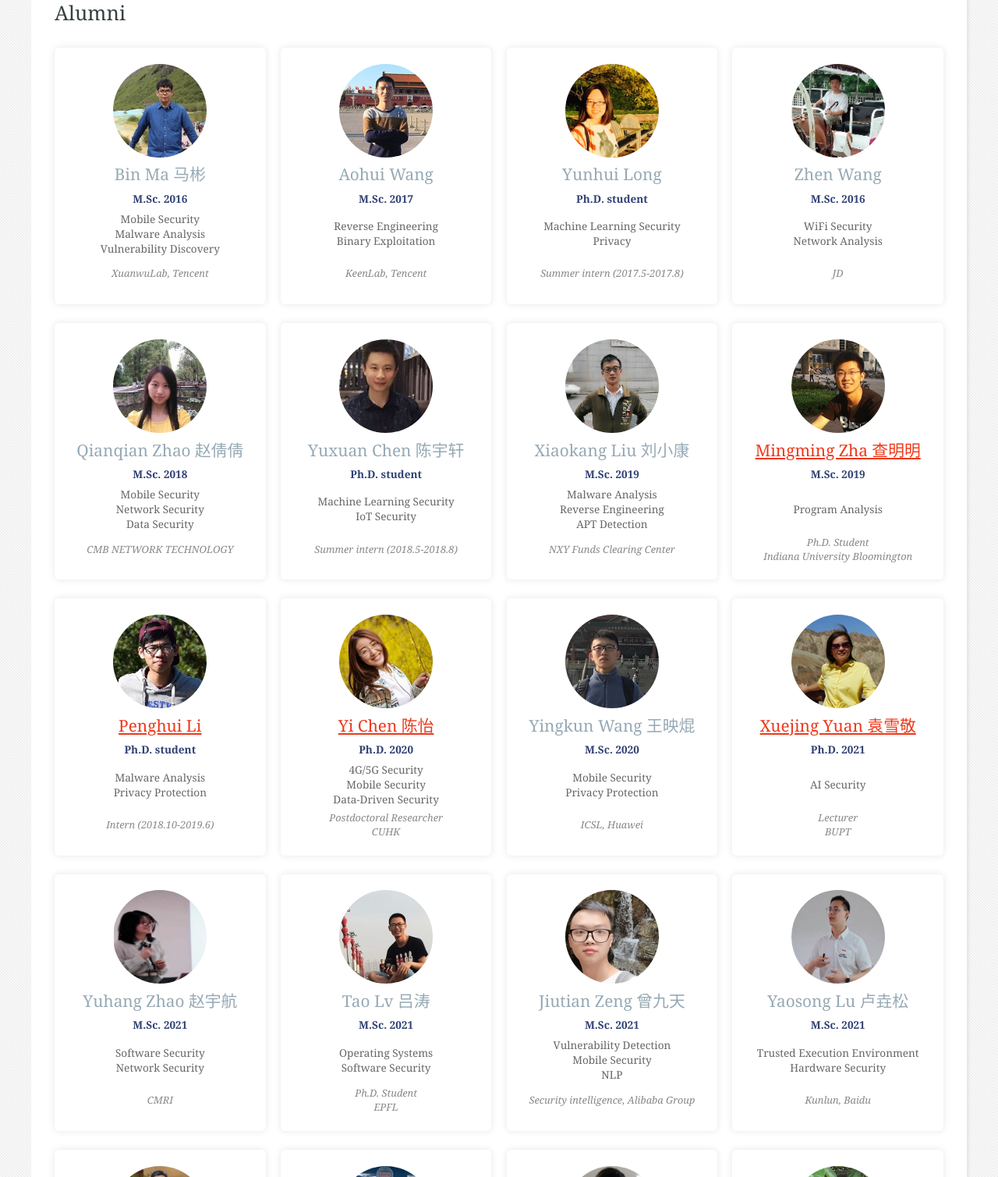
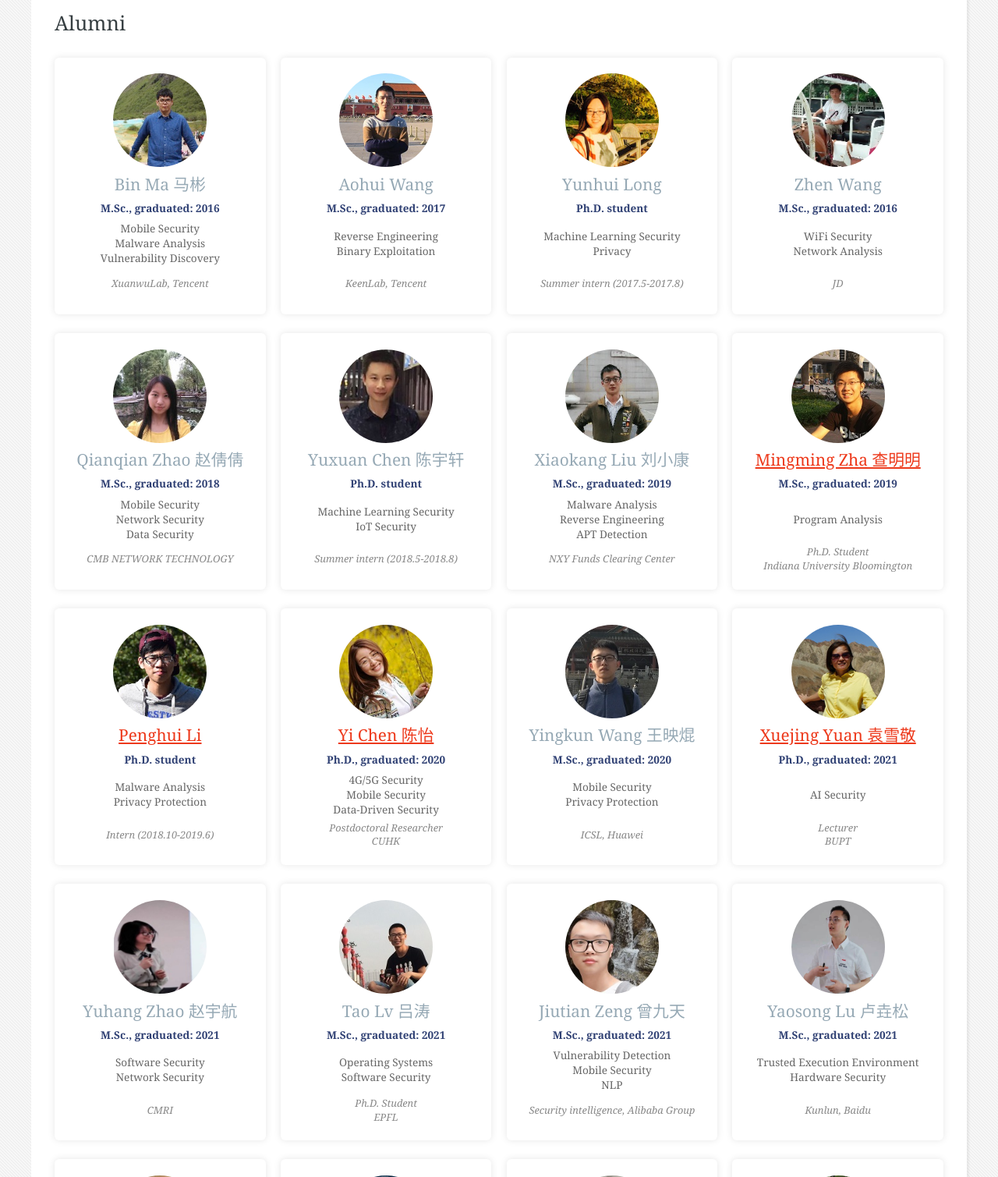
Before and after one commit to kaichenorg/kaichenorg.github.io, a PHP site: page /People.html in a window 1280 px wide. Shown: the part 4991-6500 px from the top of the page at 78% size. Run offline with PHP 8.4, Linux system fonts and the light colour scheme.

Commit message:
Polish People nav, alumni labels, publication spacing; add hidden visit counter
- People: make the sticky section nav more noticeable (frosted bar, clear
  border + shadow, taller, stronger pills)
- People: alumni meta shows 'graduated' explicitly (e.g. M.Sc., graduated: 2025)
- Publication: tighten per-paper vertical padding
- index: add a transparent (select-to-reveal) visit counter via counterapi.dev

Co-Authored-By: Claude <noreply@anthropic.com>

```diff
--- a/People.html
+++ b/People.html
@@ -356,14 +356,14 @@
 					<li>
 						<img src="images/BinMa.jpg" alt="Bin Ma" />
 						<h3>Bin Ma 马彬</h3>
-						<div class="person-meta">M.Sc. 2016</div>
+						<div class="person-meta">M.Sc., graduated: 2016</div>
 						<div class="person-interest">Mobile Security<br />Malware Analysis<br />Vulnerability Discovery</div>
 						<div class="person-dest">XuanwuLab, Tencent</div>
 					</li>
 					<li>
 						<img src="images/AohuiWang.jpg" alt="Aohui Wang" />
 						<h3>Aohui Wang</h3>
-						<div class="person-meta">M.Sc. 2017</div>
+						<div class="person-meta">M.Sc., graduated: 2017</div>
 						<div class="person-interest">Reverse Engineering<br />Binary Exploitation</div>
 						<div class="person-dest">KeenLab, Tencent</div>
 					</li>
@@ -377,14 +377,14 @@
 					<li>
 						<img src="images/ZhenWang.jpg" alt="Zhen Wang" />
 						<h3>Zhen Wang</h3>
-						<div class="person-meta">M.Sc. 2016</div>
+						<div class="person-meta">M.Sc., graduated: 2016</div>
 						<div class="person-interest">WiFi Security<br />Network Analysis</div>
 						<div class="person-dest">JD</div>
 					</li>
 					<li>
 						<img src="images/QianqianZhao.jpg" alt="Qianqian Zhao" />
 						<h3>Qianqian Zhao 赵倩倩</h3>
-						<div class="person-meta">M.Sc. 2018</div>
+						<div class="person-meta">M.Sc., graduated: 2018</div>
 						<div class="person-interest">Mobile Security<br />Network Security<br />Data Security</div>
 						<div class="person-dest">CMB NETWORK TECHNOLOGY</div>
 					</li>
@@ -398,14 +398,14 @@
 					<li>
 						<img src="images/XiaokangLiu.jpg" alt="Xiaokang Liu" />
 						<h3>Xiaokang Liu 刘小康</h3>
-						<div class="person-meta">M.Sc. 2019</div>
+						<div class="person-meta">M.Sc., graduated: 2019</div>
 						<div class="person-interest">Malware Analysis<br />Reverse Engineering<br />APT Detection</div>
 						<div class="person-dest">NXY Funds Clearing Center</div>
 					</li>
 					<li>
 						<img src="images/MingmingZha.jpg" alt="Mingming Zha" />
 						<h3><a href="https://sites.google.com/view/mingmingzha" target="view_window">Mingming Zha 查明明</a></h3>
-						<div class="person-meta">M.Sc. 2019</div>
+						<div class="person-meta">M.Sc., graduated: 2019</div>
 						<div class="person-interest">Program Analysis</div>
 						<div class="person-dest">Ph.D. Student<br />Indiana University Bloomington</div>
 					</li>
@@ -419,112 +419,112 @@
 					<li>
 						<img src="images/YiChen.jpg" alt="Yi Chen" />
 						<h3><a href="https://sites.google.com/view/chenyi1" target="view_window">Yi Chen 陈怡</a></h3>
-						<div class="person-meta">Ph.D. 2020</div>
+						<div class="person-meta">Ph.D., graduated: 2020</div>
 						<div class="person-interest">4G/5G Security<br />Mobile Security<br />Data-Driven Security</div>
 						<div class="person-dest">Postdoctoral Researcher<br />CUHK</div>
 					</li>
 					<li>
 						<img src="images/YingkunWang.jpg" alt="Yingkun Wang" />
 						<h3>Yingkun Wang 王映焜</h3>
-						<div class="person-meta">M.Sc. 2020</div>
+						<div class="person-meta">M.Sc., graduated: 2020</div>
 						<div class="person-interest">Mobile Security<br />Privacy Protection</div>
 						<div class="person-dest">ICSL, Huawei</div>
 					</li>
 					<li>
 						<img src="images/XuejingYuan.jpg" alt="Xuejing Yuan" />
 						<h3><a href="https://sites.google.com/view/xjyuan/" target="view_window">Xuejing Yuan 袁雪敬</a></h3>
-						<div class="person-meta">Ph.D. 2021</div>
+						<div class="person-meta">Ph.D., graduated: 2021</div>
 						<div class="person-interest">AI Security</div>
 						<div class="person-dest">Lecturer<br />BUPT</div>
 					</li>
 					<li>
 						<img src="images/YuhangZhao.jpg" alt="Yuhang Zhao" />
 						<h3>Yuhang Zhao 赵宇航</h3>
-						<div class="person-meta">M.Sc. 2021</div>
+						<div class="person-meta">M.Sc., graduated: 2021</div>
 						<div class="person-interest">Software Security<br />Network Security</div>
 						<div class="person-dest">CMRI</div>
 					</li>
 					<li>
 						<img src="images/TaoLv.jpg" alt="Tao Lv" />
 						<h3>Tao Lv 吕涛</h3>
-						<div class="person-meta">M.Sc. 2021</div>
+						<div class="person-meta">M.Sc., graduated: 2021</div>
 						<div class="person-interest">Operating Systems<br />Software Security</div>
 						<div class="person-dest">Ph.D. Student<br />EPFL</div>
 					</li>
 					<li>
 						<img src="images/JiutianZeng.jpg" alt="Jiutian Zeng" />
 						<h3>Jiutian Zeng 曾九天</h3>
-						<div class="person-meta">M.Sc. 2021</div>
+						<div class="person-meta">M.Sc., graduated: 2021</div>
 						<div class="person-interest">Vulnerability Detection<br />Mobile Security<br />NLP</div>
 						<div class="person-dest">Security intelligence, Alibaba Group</div>
 					</li>
 					<li>
 						<img src="images/YaosongLu.jpg" alt="Yaosong Lu" />
 						<h3>Yaosong Lu 卢垚松</h3>
-						<div class="person-meta">M.Sc. 2021</div>
+						<div class="person-meta">M.Sc., graduated: 2021</div>
 						<div class="person-interest">Trusted Execution Environment<br />Hardware Security</div>
 						<div class="person-dest">Kunlun, Baidu</div>
 					</li>
 					<li>
 						<img src="images/YingzheHe.jpg" alt="Yingzhe He" />
 						<h3>Yingzhe He 何英哲</h3>
-						<div class="person-meta">Ph.D. 2022</div>
+						<div class="person-meta">Ph.D., graduated: 2022</div>
 						<div class="person-interest">AI Security</div>
 						<div class="person-dest">Shield Lab, Huawei.</div>
 					</li>
 					<li>
 						<img src="images/JiangshanZhang.jpg" alt="JiangshanZhang" />
 						<h3>Jiangshan Zhang 章江山</h3>
-						<div class="person-meta">M.Sc. 2022</div>
+						<div class="person-meta">M.Sc., graduated: 2022</div>
 						<div class="person-interest">AI Security<br />Network Traffic Security</div>
 						<div class="person-dest">Zhuque Lab, Tencent</div>
 					</li>
 					<li>
 						<img src="images/ChaoyangLin.jpg" alt="Chaoyang Lin" />
 						<h3>Chaoyang Lin 林超阳</h3>
-						<div class="person-meta">M.Sc. 2022</div>
+						<div class="person-meta">M.Sc., graduated: 2022</div>
 						<div class="person-interest">IoT Security<br />Mobile Security<br />System Security</div>
 						<div class="person-dest">MES, NIO</div>
 					</li>
 					<li>
 						<img src="images/RuishiLi.jpg" alt="Ruishi Li" />
 						<h3>Ruishi Li 李蕊诗</h3>
-						<div class="person-meta">M.Sc. 2022</div>
+						<div class="person-meta">M.Sc., graduated: 2022</div>
 						<div class="person-interest">Software Security<br />NLP<br />AI Security</div>
 						<div class="person-dest">Ph.D. Student<br />NUS</div>
 					</li>
 					<li>
 						<img src="images/XingboHu.jpg" alt="Xingbo Hu" />
 						<h3>Xingbo Hu 胡兴波</h3>
-						<div class="person-meta">M.Sc. 2022</div>
+						<div class="person-meta">M.Sc., graduated: 2022</div>
 						<div class="person-interest">AI Security</div>
 						<div class="person-dest">Huawei</div>
 					</li>
 					<li>
 						<img src="images/PeiyuanZong.jpg" alt="Peiyuan Zong" />
 						<h3>Peiyuan Zong 宗珮媛</h3>
-						<div class="person-meta">Ph.D. 2023</div>
+						<div class="person-meta">Ph.D., graduated: 2023</div>
 						<div class="person-interest">Underground Market<br />Privacy & Security<br />Network Attack & Defense</div>
 						<div class="person-dest">Postdoctoral Researcher<br />PengCheng Lab</div>
 					</li>
 					<li>
 						<img src="images/WeihaoHuang.jpg" alt="Weihao Huang" />
 						<h3>Weihao Huang 黄伟豪</h3>
-						<div class="person-meta">Ph.D. 2023</div>
+						<div class="person-meta">Ph.D., graduated: 2023</div>
 						<div class="person-interest">Software & System Security<br />Vehicle Security<br />IoT Security</div>
 						<div class="person-dest">Postdoctoral Researcher<br />Sun Yat-sen University</div>
 					</li>
 					<li>
 						<img src="images/DaweiWang.jpg" alt="Dawei Wang" />
 						<h3><a href="https://waugustus.github.io" target="view_window">Dawei Wang 王大为</a></h3>
-						<div class="person-meta">Ph.D. 2023</div>
+						<div class="person-meta">Ph.D., graduated: 2023</div>
 						<div class="person-interest">Software Security<br />NLP</div>
 						<div class="person-dest">Zhongguancun Lab</div>
 					</li>
 					<li>
 						<img src="images/ZhixiuGuo.jpg" alt="Zhixiu Guo" />
 						<h3>Zhixiu Guo 郭芝秀</h3>
-						<div class="person-meta">Ph.D. 2023</div>
+						<div class="person-meta">Ph.D., graduated: 2023</div>
 						<div class="person-interest">Software Security<br />NLP</div>
 						<div class="person-dest">CCB</div>
 					</li>
@@ -538,77 +538,77 @@
 					<li>
 						<img src="images/XiaodongZhang.jpg" alt="Xiaodong Zhang" />
 						<h3>Xiaodong Zhang 张晓东</h3>
-						<div class="person-meta">M.Sc. 2023</div>
+						<div class="person-meta">M.Sc., graduated: 2023</div>
 						<div class="person-interest">Mobile Security</div>
 						<div class="person-dest">Dalian Commodity Exchange</div>
 					</li>
 					<li>
 						<img src="images/ShufeiLi.jpg" alt="Shufei Li" />
 						<h3>Shufei Li 李澍非</h3>
-						<div class="person-meta">M.Sc. 2023</div>
+						<div class="person-meta">M.Sc., graduated: 2023</div>
 						<div class="person-interest">System Security<br />Software Security</div>
 						<div class="person-dest">Information Technology Bureau, China Development Bank</div>
 					</li>
 					<li>
 						<img src="images/QiucunYan.jpg" alt="Qiucun Yan" />
 						<h3>Qiucun Yan 闫秋存</h3>
-						<div class="person-meta">M.Sc. 2023</div>
+						<div class="person-meta">M.Sc., graduated: 2023</div>
 						<div class="person-interest">Malware Detection<br />Software Security</div>
 						<div class="person-dest">Data Center, CCB</div>
 					</li>
 					<li>
 						<img src="images/QintaoShen.jpg" alt="Qintao Shen" />
 						<h3>Qintao Shen 沈钦涛</h3>
-						<div class="person-meta">Ph.D. 2024</div>
+						<div class="person-meta">Ph.D., graduated: 2024</div>
 						<div class="person-interest">System Security</div>
 						<div class="person-dest">National Key Laboratory of Behavioral Cognition in Cyberspace</div>
 					</li>
 					<li>
 						<img src="images/DandanXu.jpg" alt="Dandan Xu" />
 						<h3>Dandan Xu 徐丹丹</h3>
-						<div class="person-meta">Ph.D. 2024</div>
+						<div class="person-meta">Ph.D., graduated: 2024</div>
 						<div class="person-interest">Program Analysis<br />Fuzzing<br />Vulnerability Detection</div>
 						<div class="person-dest">Lecturer<br />NJUST</div>
 					</li>
 					<li>
 						<img src="images/ZizhuangDeng.jpg" alt="Zizhuang Deng" />
 						<h3><a href="https://zizhuang.netlify.app/" target="view_window">Zizhuang Deng 邓子壮</a></h3>
-						<div class="person-meta">Ph.D. 2024</div>
+						<div class="person-meta">Ph.D., graduated: 2024</div>
 						<div class="person-interest">System Security<br />Software Security</div>
 						<div class="person-dest">Associate Research Fellow<br />Shandong University</div>
 					</li>
 					<li>
 						<img src="images/YingCao.jpg" alt="Ying Cao" />
 						<h3>Ying Cao 曹颖</h3>
-						<div class="person-meta">Ph.D. 2024</div>
+						<div class="person-meta">Ph.D., graduated: 2024</div>
 						<div class="person-interest">Program Analysis<br />Decompilation<br />Compilation</div>
 						<div class="person-dest">Huawei (Shanghai)</div>
 					</li>
 					<li>
 						<img src="images/YibingLan.jpg" alt="Yibing Lan" />
 						<h3>Yibing Lan 兰一冰</h3>
-						<div class="person-meta">M.Sc. 2024</div>
+						<div class="person-meta">M.Sc., graduated: 2024</div>
 						<div class="person-interest">AI Security</div>
 						<div class="person-dest">Data Center, CCB</div>
 					</li>
 					<li>
 						<img src="images/LuXiang.jpg" alt="Lu Xiang" />
 						<h3>Lu Xiang 相璐</h3>
-						<div class="person-meta">M.Sc. 2024</div>
+						<div class="person-meta">M.Sc., graduated: 2024</div>
 						<div class="person-interest">LLM Security<br />Software Testing<br />Malware Analysis</div>
 						<div class="person-dest">China Galaxy Securities</div>
 					</li>
 					<li>
 						<img src="images/KunLai.jpg" alt="Kun Lai" />
 						<h3>Kun Lai 赖堃</h3>
-						<div class="person-meta">M.Sc. 2024</div>
+						<div class="person-meta">M.Sc., graduated: 2024</div>
 						<div class="person-interest">Confidential Computing<br />Model Protection</div>
 						<div class="person-dest">Alibaba Cloud Technology (Shanghai)</div>
 					</li>
 					<li>
 						<img src="images/HualongMa.jpg" alt="Hualong Ma" />
 						<h3>Hualong Ma 马化龙</h3>
-						<div class="person-meta">M.Sc. 2024</div>
+						<div class="person-meta">M.Sc., graduated: 2024</div>
 						<div class="person-interest">AI Security<br />AIGC<br />Voice Synthesis</div>
 						<div class="person-dest">Qiyuan Lab</div>
 					</li>
@@ -622,105 +622,105 @@
 					<li>
 						<img src="images/HongZhu.jpg" alt="Hong Zhu" />
 						<h3>Hong Zhu 朱宏</h3>
-						<div class="person-meta">Ph.D. 2025</div>
+						<div class="person-meta">Ph.D., graduated: 2025</div>
 						<div class="person-interest">AI Security</div>
 						<div class="person-dest">Assistant Research Fellow<br />Shandong University</div>
 					</li>
 					<li>
 						<img src="images/PeizhuoLv.jpg" alt="Peizhuo Lv" />
 						<h3><a href="https://sites.google.com/view/lvpeizhuo/" target="view_window">Peizhuo Lv 吕培卓</a></h3>
-						<div class="person-meta">Ph.D. 2025</div>
+						<div class="person-meta">Ph.D., graduated: 2025</div>
 						<div class="person-interest">AI Security<br />LLM Security<br />LLM-Driven Security</div>
 						<div class="person-dest">Research Fellow<br />NTU</div>
 					</li>
 					<li>
 						<img src="images/BolunZhang.jpg" alt="Bolun Zhang" />
 						<h3><a href="https://scholar.google.com/citations?user=7bTdBooAAAAJ&hl=en" target="view_window">Bolun Zhang 张伯伦</a></h3>
-						<div class="person-meta">Ph.D. 2025</div>
+						<div class="person-meta">Ph.D., graduated: 2025</div>
 						<div class="person-interest">Binary Analysis<br />AI For Binary Understanding<br />Android Systems</div>
 						<div class="person-dest">Xiaomi</div>
 					</li>
 					<li>
 						<img src="images/PeiweiHu.jpg" alt="Peiwei Hu" />
 						<h3><a href="https://hupeiwei.com" target="view_window">Peiwei Hu 胡佩威</a></h3>
-						<div class="person-meta">Ph.D. 2025</div>
+						<div class="person-meta">Ph.D., graduated: 2025</div>
 						<div class="person-interest">Software Security<br />LLM Security</div>
 						<div class="person-dest">Assistant Professor<br />Jilin University</div>
 					</li>
 					<li>
 						<img src="images/ZijinLin.jpg" alt="Zijin Lin" />
 						<h3>Zijin Lin 林子晋</h3>
-						<div class="person-meta">Ph.D. 2025</div>
+						<div class="person-meta">Ph.D., graduated: 2025</div>
 						<div class="person-interest">AI Security<br />Anti-Fraud</div>
 						<div class="person-dest">Honor Device Co., Ltd</div>
 					</li>
 					<li>
 						<img src="images/MiaoqianLin.jpg" alt="Miaoqian Lin" />
 						<h3><a href="https://sites.google.com/view/linmiaoqian/" target="view_window">Miaoqian Lin 林妙倩</a></h3>
-						<div class="person-meta">Ph.D. 2025</div>
+						<div class="person-meta">Ph.D., graduated: 2025</div>
 						<div class="person-interest">Software Security</div>
 						<div class="person-dest">Postdoctoral Researcher<br />HKU</div>
 					</li>
 					<li>
 						<img src="images/RunzeZhang.jpg" alt="Runze Zhang" />
 						<h3>Runze Zhang 张润泽</h3>
-						<div class="person-meta">M.Sc. 2025</div>
+						<div class="person-meta">M.Sc., graduated: 2025</div>
 						<div class="person-interest">Program Analysis<br />Decompilation<br />Compilation</div>
 						<div class="person-dest">Huawei (Shanghai)</div>
 					</li>
 					<li>
 						<img src="images/RuiyuanLi.jpg" alt="Ruiyuan Li" />
 						<h3>Ruiyuan Li 李瑞源</h3>
-						<div class="person-meta">M.Sc. 2025</div>
+						<div class="person-meta">M.Sc., graduated: 2025</div>
 						<div class="person-interest">AI Security</div>
 						<div class="person-dest">Xiaohongshu</div>
 					</li>
 					<li>
 						<img src="images/FanXiang.jpg" alt="Fan Xiang" />
 						<h3>Fan Xiang 向凡</h3>
-						<div class="person-meta">M.Sc. 2025</div>
+						<div class="person-meta">M.Sc., graduated: 2025</div>
 						<div class="person-interest">AI Security<br />LLM Security</div>
 						<div class="person-dest">Zhongguancun Lab</div>
 					</li>
 					<li>
 						<img src="images/YulingCai.jpg" alt="Yuling Cai" />
 						<h3>Yuling Cai 蔡毓灵</h3>
-						<div class="person-meta">M.Sc. 2025</div>
+						<div class="person-meta">M.Sc., graduated: 2025</div>
 						<div class="person-interest">AI Security<br />LLM Privacy</div>
 						<div class="person-dest">Alibaba Cloud Intelligence Group</div>
 					</li>
 					<li>
 						<img src="images/ChangYue.jpg" alt="Chang Yue" />
 						<h3>Chang Yue 岳畅</h3>
-						<div class="person-meta">Ph.D. 2026</div>
+						<div class="person-meta">Ph.D., graduated: 2026</div>
 						<div class="person-interest">Software Security<br />Network Security</div>
 						<div class="person-dest">Zhongguancun Lab</div>
 					</li>
 					<li>
 						<img src="images/MingsiWang.jpg" alt="Mingsi Wang" />
 						<h3>Mingsi Wang 王铭思</h3>
-						<div class="person-meta">M.Sc. 2026</div>
+						<div class="person-meta">M.Sc., graduated: 2026</div>
 						<div class="person-interest">Multimodal Large Models</div>
 						<div class="person-dest">JD.com</div>
 					</li>
 					<li>
 						<img src="images/YuanGao.jpg" alt="YuanGao" />
 						<h3><a href="https://github.com/YuanGao19" target="view_window">YuanGao 高原</a></h3>
-						<div class="person-meta">M.Sc. 2026</div>
+						<div class="person-meta">M.Sc., graduated: 2026</div>
 						<div class="person-interest">AI Security<br />LLM Security</div>
 						<div class="person-dest">Zhongguancun Lab</div>
 					</li>
 					<li>
 						<img src="images/LijieZhang.jpg" alt="Lijie Zhang" />
 						<h3>Lijie Zhang 张丽婕</h3>
-						<div class="person-meta">M.Sc. 2026</div>
+						<div class="person-meta">M.Sc., graduated: 2026</div>
 						<div class="person-interest">AI Security<br />LLM Security</div>
 						<div class="person-dest">Yuanfudao AI Lab</div>
 					</li>
 					<li>
 						<img src="images/KunSun.jpg" alt="Kun Sun" />
 						<h3>Kun Sun 孙堃</h3>
-						<div class="person-meta">M.Sc. 2026</div>
+						<div class="person-meta">M.Sc., graduated: 2026</div>
 						<div class="person-interest">Software Security<br />LLM Security</div>
 						<div class="person-dest">RISE, Sinopec</div>
 					</li>
```
Also changed, not shown: assets/css/main.css (+31 -10 lines), index.html (+11 -0 lines).
